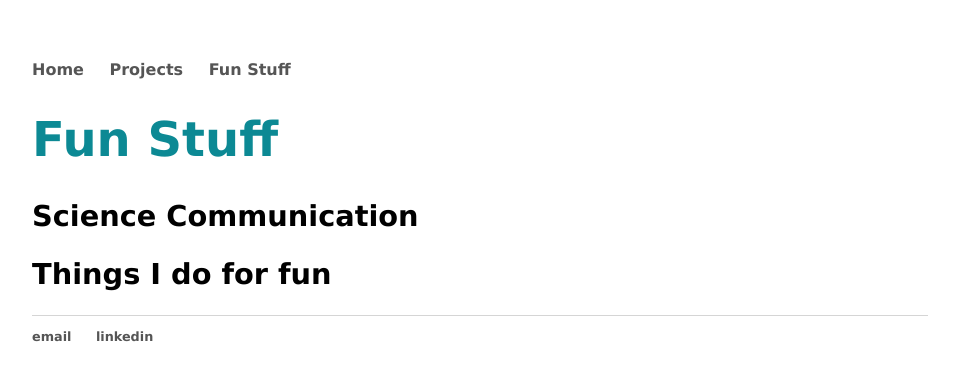
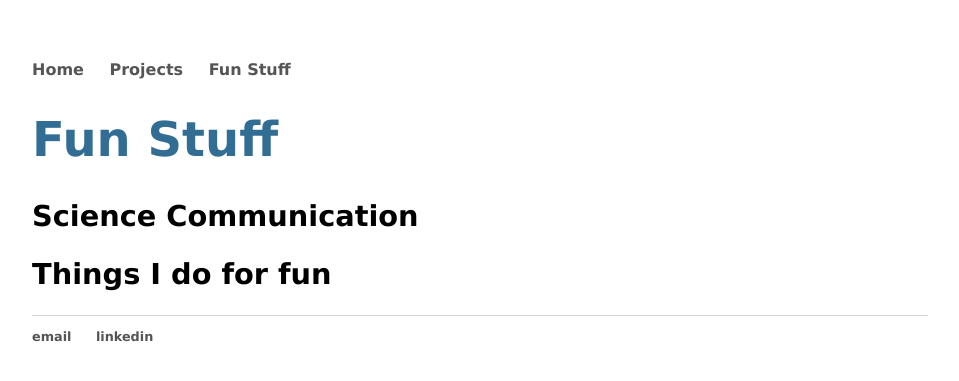
Before and after one commit to kcmateos/kcmateos.github.io, a Jekyll site: the page funstuff/index.html, which Jekyll copies as it is, in a window 1280 px wide. Shown: the top 381 px of the page, without its empty margins (160-1119 px from the left). Built offline with Jekyll 4.4.1, drawn with Linux system fonts in a browser that asks for light colours.

Commit message:
Update main.css

```diff
--- a/css/main.css
+++ b/css/main.css
@@ -25,7 +25,7 @@ a:hover {
 h1 {
     font-size: 3em;
     font-family:'Verdana', 'Geneva', 'Helvetica', 'Arial', 'sans-serif';
-    color: rgb(12, 137, 148);
+    color: rgb(50, 110, 147);
 }
 h2 {
      font-size: 1.8em;
```
